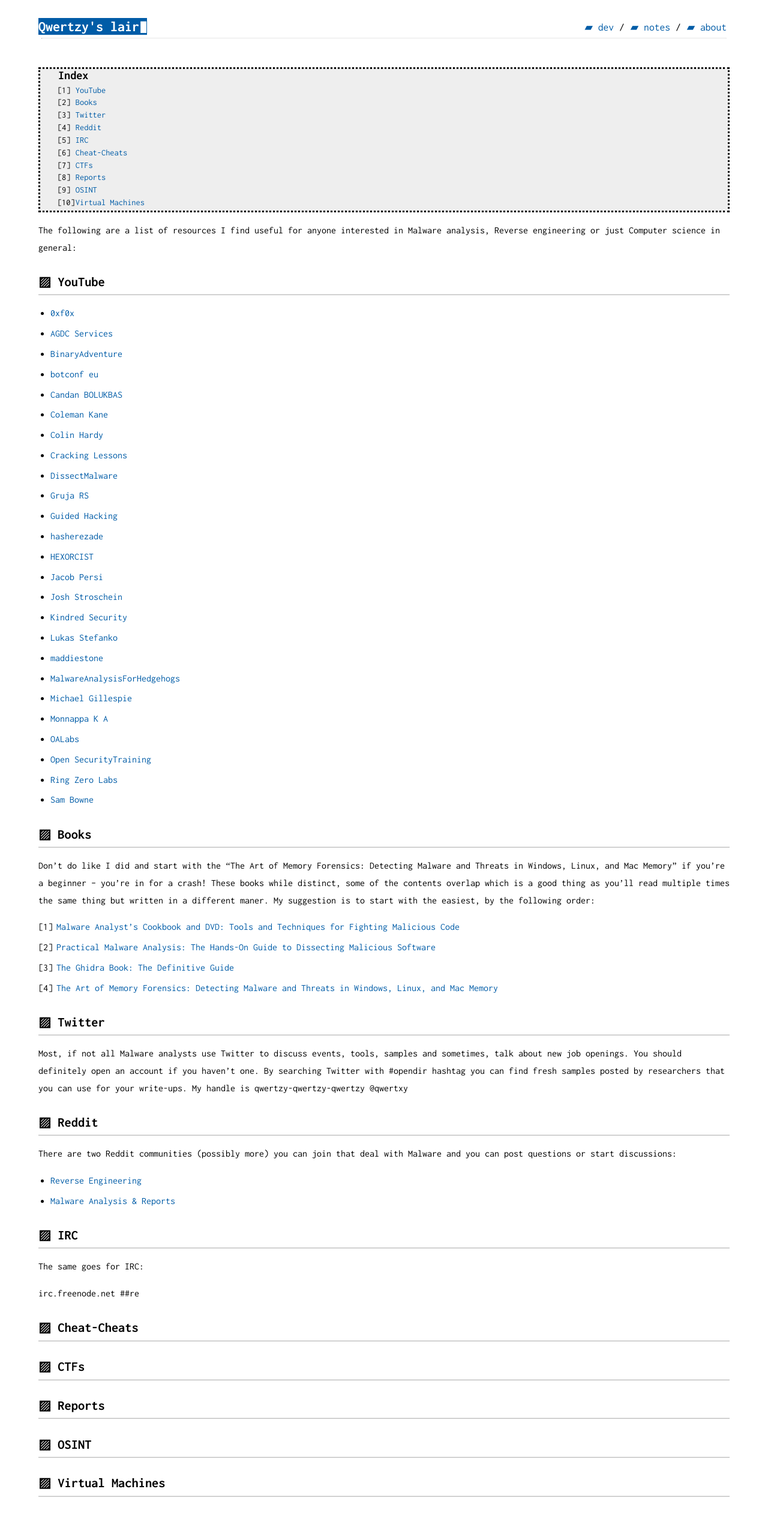
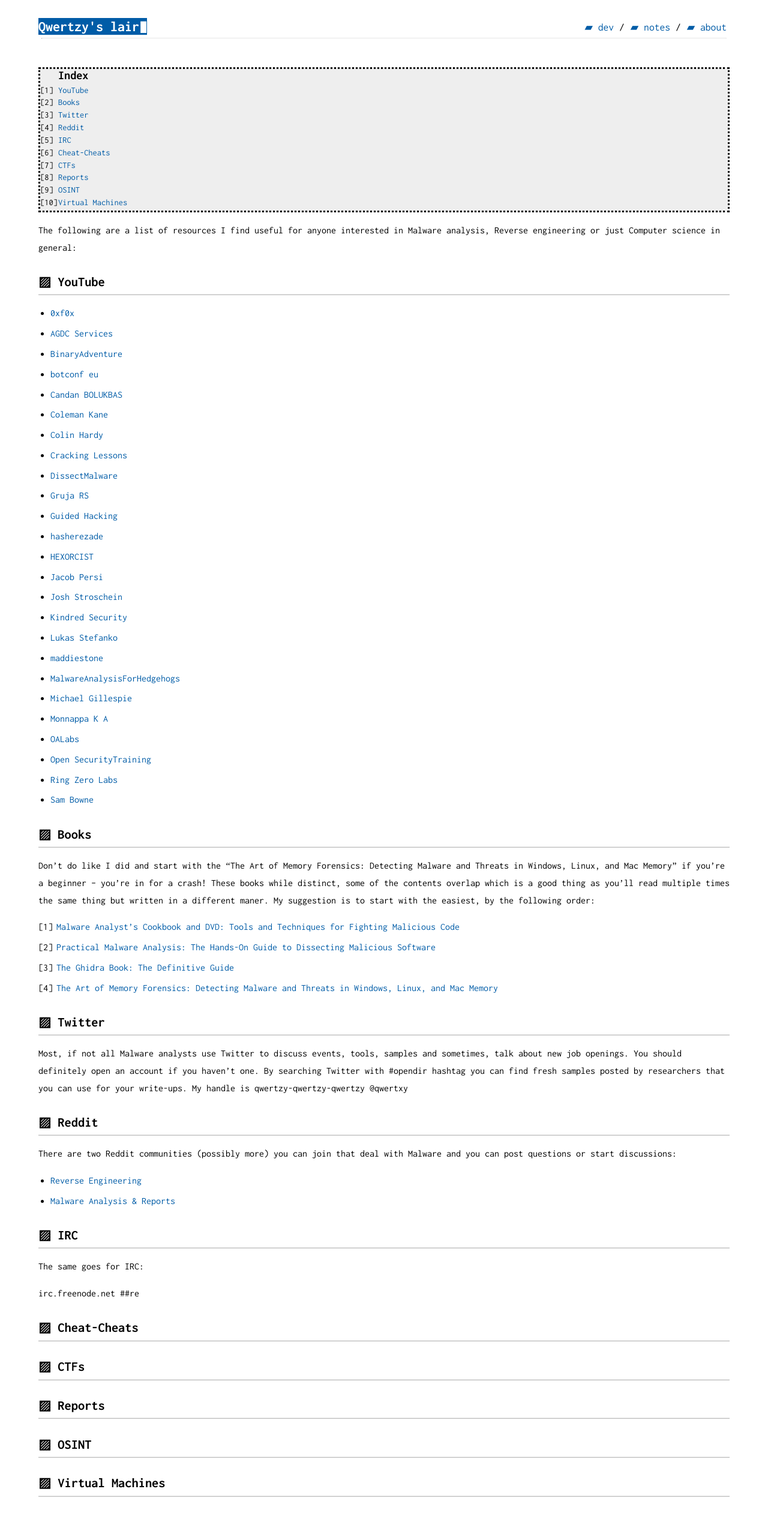
Before and after one commit to qwertzy-antonio-godinho/qwertzy-antonio-godinho.github.io, a Jekyll site: the page built from notes.md, in a window 1280 px wide. Shown: the whole page at 60% size. Built offline with Jekyll 4.4.1, drawn with Linux system fonts in a browser that asks for light colours; comment, search, counter and statistics services are not loaded.

Commit message:
css fixes

```diff
--- a/css/main.scss
+++ b/css/main.scss
@@ -142,7 +142,7 @@
 
 @media (max-width: 650px) {
   .container {
-    max-width: 83%;
+    max-width: 85%;
   }
   .navbar {
     ul {
@@ -395,6 +395,6 @@
   padding: 0;
 }
 .table-of-contents li {
-  margin: 0em 0em 0em 2em;
+  margin: 0em 0em 0em 0em;
   padding: 0;
 }
```
